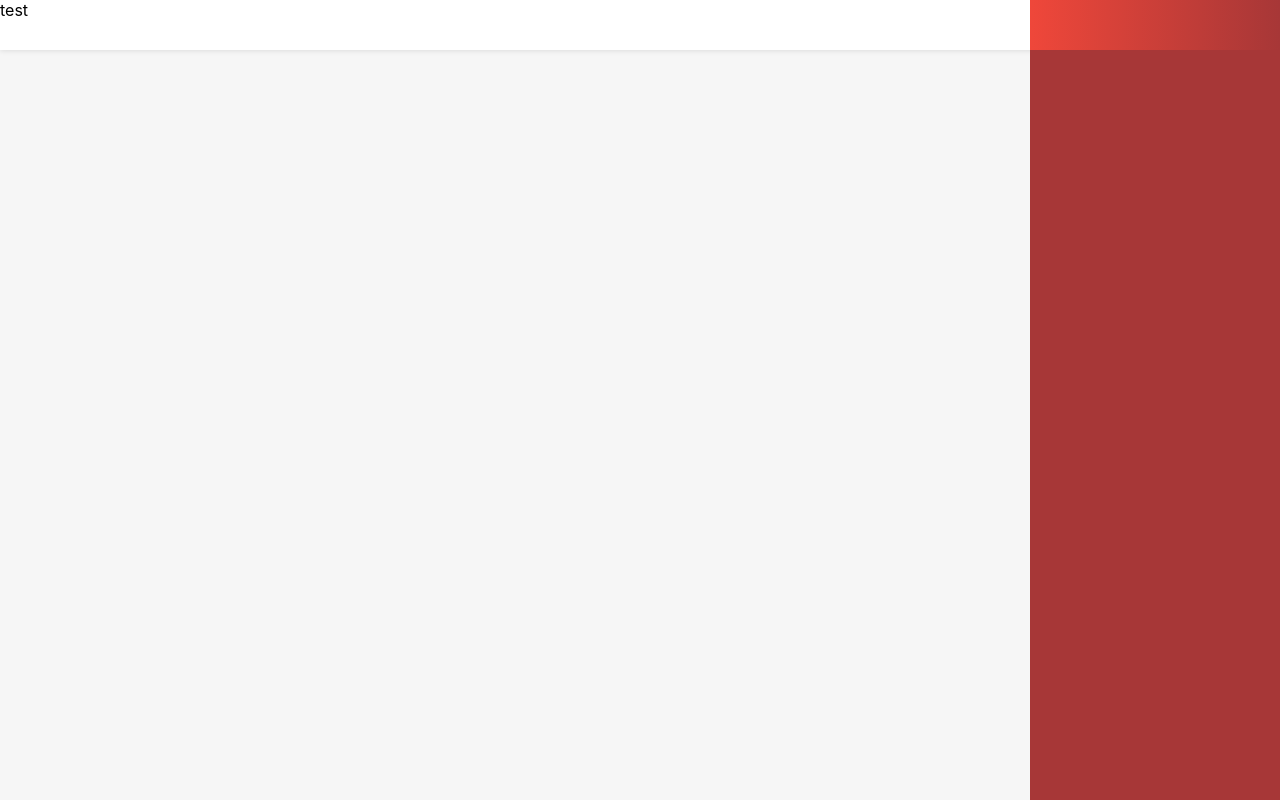
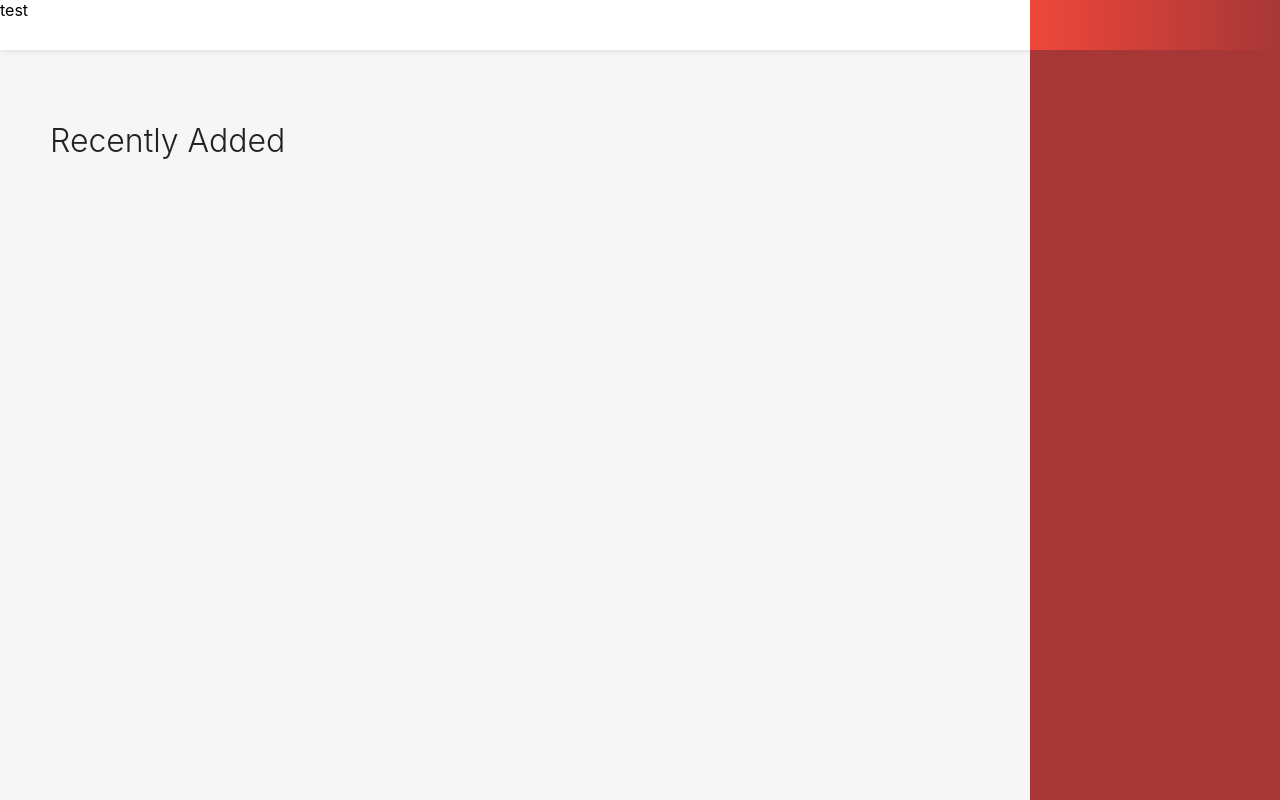
Before and after one commit to MiguelGarcia95/browser-story, a React (Create React App) app in the folder client/: page /#/ in a window 1280 px wide. Built offline with nearby package versions, Linux system fonts and the light colour scheme.

Commit message:
create components

```diff
--- a/client/src/components/features/home/index.jsx
+++ b/client/src/components/features/home/index.jsx
@@ -17,11 +17,23 @@ const Container = styled.div`
   box-sizing: border-box;
   padding-left: 0px;
   padding-right: 250px;
-  // padding-top: 50px;
   position: absolute;
   left: 0;
   top: 0;
   z-index: 1;
+`;
+
+const Content = styled.div`
+  width: 100%;
+  padding: 0 50px;
+  padding-top: 100px;
+  box-sizing: border-box;
+`;
+
+const Title = styled.h1`
+  font-size: 2rem;
+  color: #232323;
+  font-weight: 300;
 `;
 
 export default function Home() {
@@ -30,6 +42,9 @@ export default function Home() {
       <Sidebar />
       <Container>
         <Navbar name={'test'} />
+        <Content>
+          <Title>Recently Added</Title>
+        </Content>
       </Container>
     </Body>
   )
--- a/client/src/components/sidebar/index.jsx
+++ b/client/src/components/sidebar/index.jsx
@@ -19,9 +19,6 @@ const Header = styled.div`
   background: red;
   padding: 0 10px;
   box-sizing: border-box;
-  background: #cb2d3e;
-  background: -webkit-linear-gradient(to right, #ef473a, #cb2d3e);
-  background: linear-gradient(to right, #ef473a, #cb2d3e);
 
   background: #a73737;
   background: -webkit-linear-gradient(to right, #ef473a, #a73737);
```
